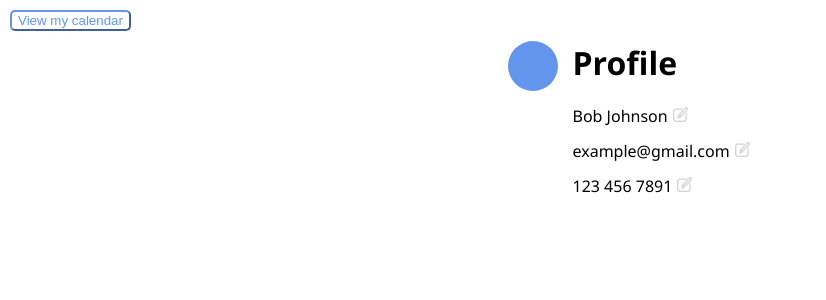
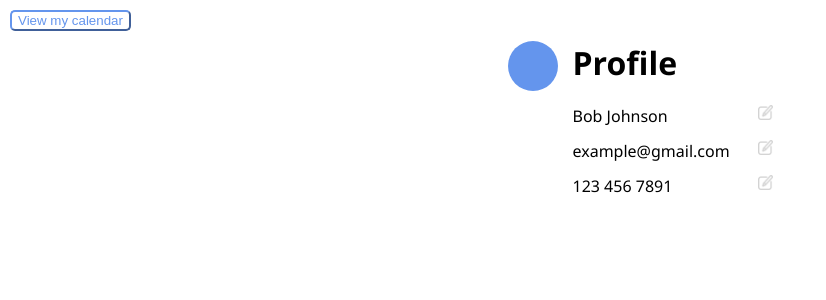
Before and after one commit to lrburack/Oasis-Group-14, a React (Create React App) app: page / in a window 1280 px wide. Shown: the top 300 px of the page, without its empty margins (0-826 px from the left). Built offline with nearby package versions, Linux system fonts and the light colour scheme.

Commit message:
Interactable Profile Page
Thanks dillon :)

```diff
--- a/src/App.js
+++ b/src/App.js
@@ -13,6 +13,4 @@ export function App() {
   );
 }
 
-
-
 export default App;
--- a/src/EditableField.css
+++ b/src/EditableField.css
@@ -2,42 +2,51 @@
     height: 25px;
     margin-top: 10px;
     margin-bottom: 10px;
+    display: flex;
+    justify-content: space-between;
+}
+
+input {
+    all: unset;
+}
+
+.entire-field:hover > img {
+    background: cornflowerblue;
 }
 
 .text-input-inactive {
-    height: 100%;
-    width: calc(100% - 50px);
-
-    border-radius: 5px;
-
-    transition-duration: 0.1s;
-    border-width: 0;
     border-color: none;
     background-color: #ebebeb
 }
 
 .text-input-active {
+    border-style: solid;
+    border-width: 0px 0px 5px 0px;
+    border-color: cornflowerblue;
+    background-color: #ebebeb;
+}
+
+.text-input{
+    transition-duration: 0.2s;
     height: 100%;
     width: calc(100% - 50px);
 
     border-radius: 5px;
+}
 
+.edit-button {
+    margin-left: 5px;
+    width: 15px;
+    height: 15px;
     transition-duration: 0.2s;
-    border-width: 0px 0px 5px 0px;
-    border-color: cornflowerblue;
-    background-color: #ebebeb;
 }
 
 .edit-button-inactive {
     margin-left: 5px;
     width: 15px;
     background: lightgray;
-    transition-duration: 0.2s;
 }
 
 .edit-button-active {
-    margin-left: 5px;
-    width: 15px;
     background: cornflowerblue;
-    transition-duration: 0.2s;
 }
--- a/src/EditableField.js
+++ b/src/EditableField.js
@@ -1,14 +1,12 @@
 import edit_button from './edit-button.png'
 import { useState } from 'react'
 import './EditableField.css'
-import { useRef } from 'react'
 
-export default function EditableField({value, onclick_fxn})
+export default function EditableField({value, setValue})
 {
     const [editing, setEditing] = useState(false)
     const [hovering, setHovering] = useState(false)
     const [focused, setFocused] = useState(false)
-    const input_element = useRef(null)
 
     return (
         <div>
@@ -18,14 +16,15 @@ export default function EditableField({value, onclick_fxn})
             onMouseLeave={() => setHovering(false)}>
                 {
                     editing ?
-                        <input className={inputClassNames(editing, hovering, focused)}
-                            onFocus={setFocused(true)}
-                            onBlur={setFocused(false)}
-                            ref={input_element}
-                            type = 'text'/>
+                        <input className={inputClassNames(editing, hovering, focused) + " text-input"}
+                            onFocus={() => setFocused(true)}
+                            onBlur={() => setFocused(false)}
+                            type = 'text'
+                            value = {value}
+                            onChange = {(event) => setValue(event.target.value)}/>
                     : value
                 }
-                <img className={editButtonClassNames(editing, hovering)} src={edit_button}/>
+                <img className={editButtonClassNames(editing, hovering) + " edit-button"} src={edit_button}/>
             </div>
         </div>
     )
--- a/src/Profile.js
+++ b/src/Profile.js
@@ -1,5 +1,5 @@
 import EditableField from "./EditableField"
-
+import { useEffect, useState } from 'react'
 
 export default function Profile({uid}) {
     // do some sort of get request to the database with the uid to retrieve information
@@ -10,6 +10,16 @@ export default function Profile({uid}) {
         phone: "123 456 7891"
     }
 
+    const [name, setName] = useState(userdata.name)
+    const [email, setEmail] = useState(userdata.email)
+    const [phone, setPhone] = useState(userdata.phone)
+
+    const [propertiesHaveChanged, setPropertiesHaveChanged] = useState(false)
+    useEffect(() => {
+        setPropertiesHaveChanged(
+            name !== userdata.name || email !== userdata.email || phone !== userdata.phone
+        )
+    }, [name, email, phone])
 
     return (
         <div>
@@ -31,9 +41,18 @@ export default function Profile({uid}) {
                         {/* Profile info */}
                         <div className="profile-info" style={{width:"200px", textAlign:"left"}}>
                             <h1 style={{marginTop: "0px"}}>Profile</h1>
-                            <EditableField value={userdata.name} onclick_fxn={doThing}/>
-                            <EditableField value={userdata.email} onclick_fxn={doThing}/>
-                            <EditableField value={userdata.phone} onclick_fxn={doThing}/>
+                            <EditableField value={name} setValue={setName}/>
+                            <EditableField value={email} setValue={setEmail}/>
+                            <EditableField value={phone} setValue={setPhone}/>
+                            {/* Allow the user to save their changes */}
+                            {
+                                propertiesHaveChanged ?
+                                <button onClick={() => {
+                                    console.log(`name: ${name}  email: ${email}  phone: ${phone}`)
+                                    window.location.reload()
+                                    }}> Save </button>
+                                : <div></div>
+                            }
                         </div>
                     </div>
                 </div>
```
